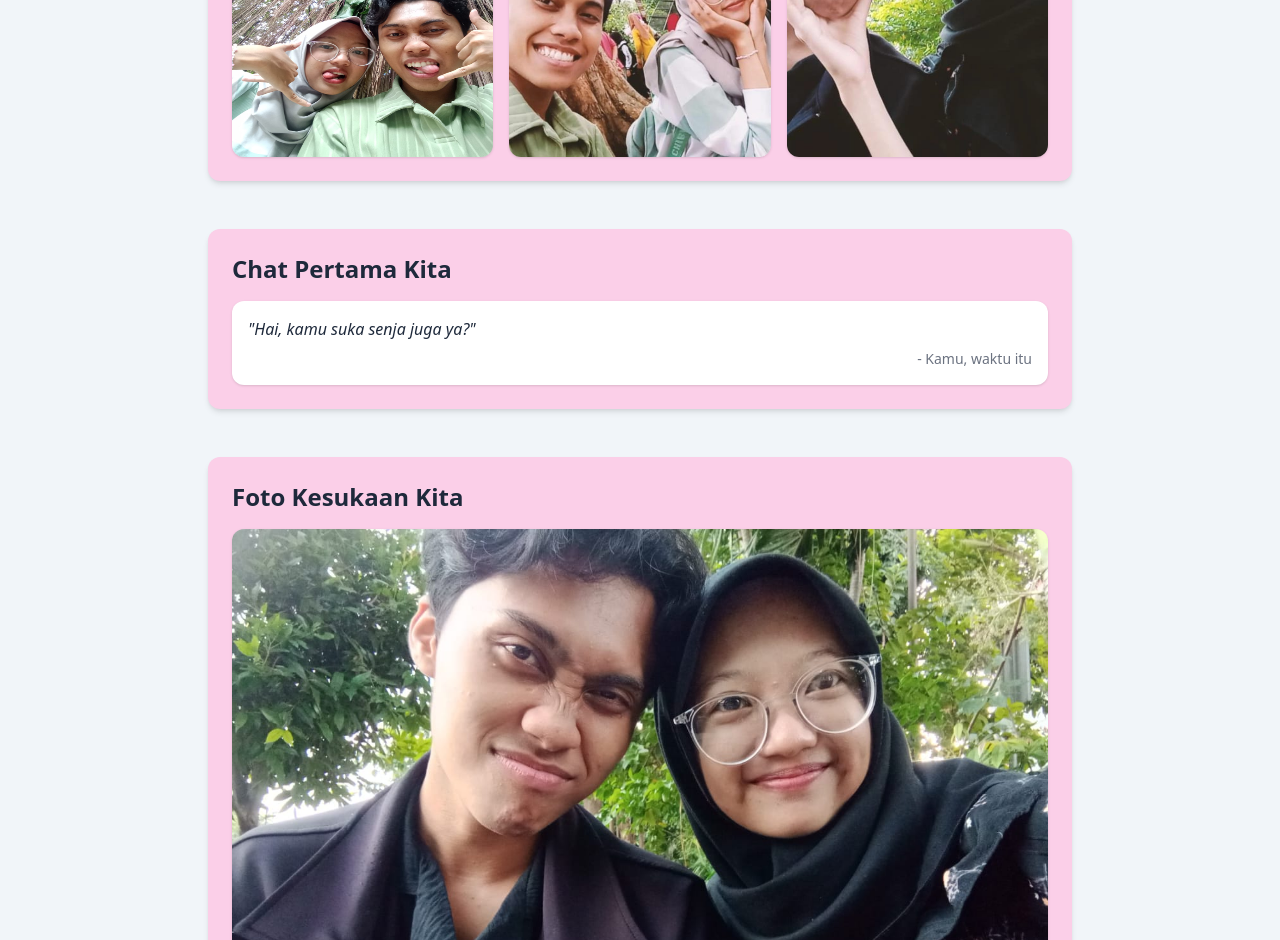
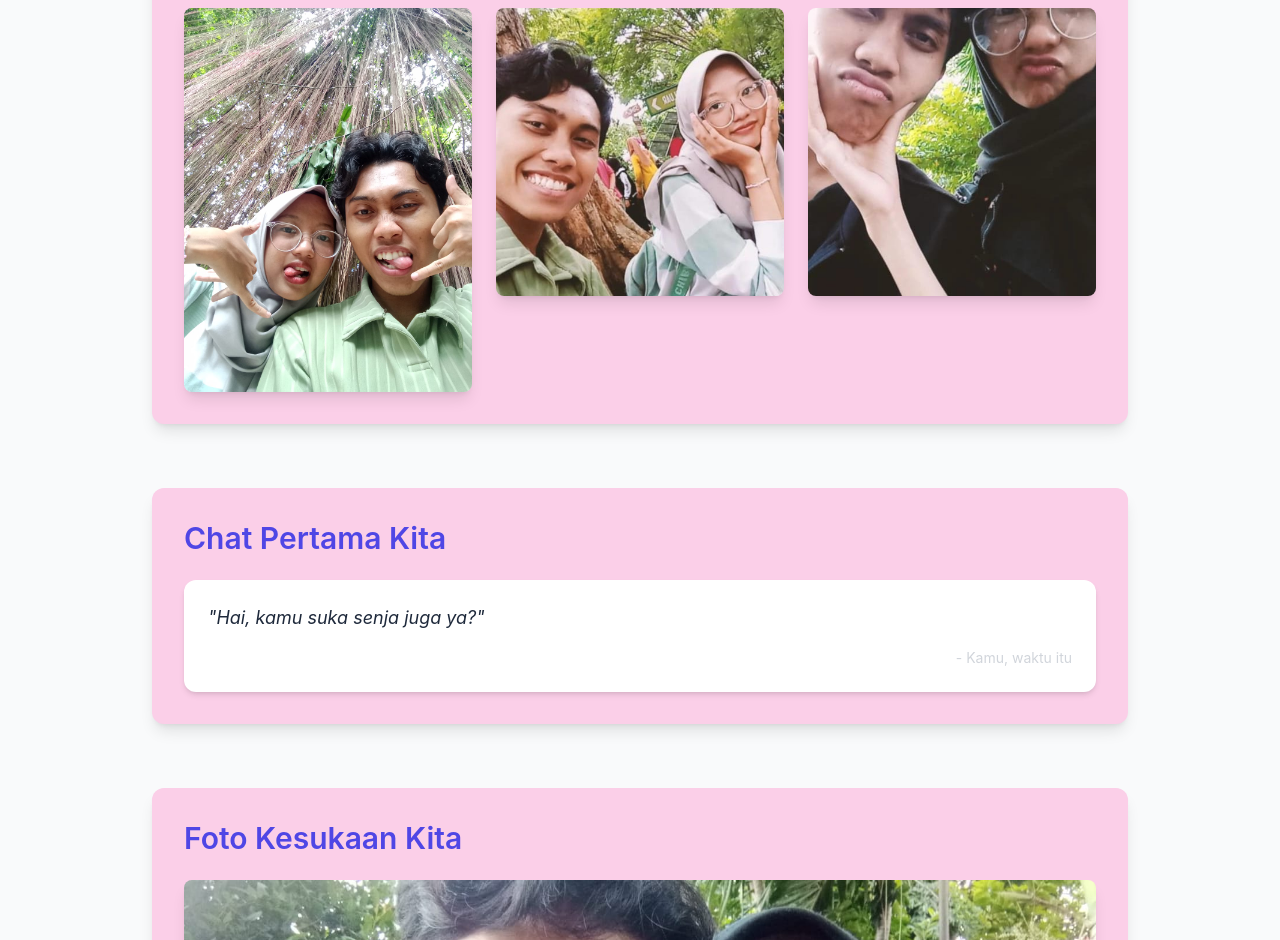
Before and after one commit to LoveYou-more/ForYou, a plain HTML site: page index.html in a window 1280 px wide. Shown: the part 464-1404 px from the top of the page. Drawn offline with nearby package versions, Linux system fonts and the light colour scheme.

Commit message:
Update index.html

```diff
--- a/index.html
+++ b/index.html
@@ -14,58 +14,69 @@
           colors: {
             primary: '#4f46e5',
             accent: '#10b981',
-            background: '#f1f5f9',
+            background: '#f9fafb',
             text: '#1e293b',
+            secondary: '#fbcfe8',
+            muted: '#d1d5db',
+          },
+          fontFamily: {
+            sans: ['Inter', 'sans-serif'],
+            serif: ['Merriweather', 'serif'],
           },
         },
       },
     }
   </script>
 </head>
-<body class="bg-background text-text font-sans">
-  <header class="text-center py-8 bg-pink-200 text-white">
-    <h1 class="text-4xl font-bold">Kita Berdua</h1>
-    <p class="text-lg mt-2">Cerita indah yang tak akan pernah selesai</p>
+<body class="bg-background text-text font-sans antialiased">
+
+  <!-- Header -->
+  <header class="text-center py-12 bg-secondary text-white">
+    <h1 class="text-5xl font-bold">Kita Berdua</h1>
+    <p class="text-lg mt-4">Cerita indah yang tak akan pernah selesai</p>
   </header>
 
-  <main class="max-w-4xl mx-auto px-4 py-8 space-y-12">
+  <!-- Main Content -->
+  <main class="max-w-5xl mx-auto px-6 py-12 space-y-16">
     <!-- Waktu Pacaran -->
     <section class="text-center">
-      <h2 class="text-2xl font-semibold mb-2">Sudah Berapa Lama Kita Bersama?</h2>
+      <h2 class="text-3xl font-semibold text-primary mb-4">Sudah Berapa Lama Kita Bersama?</h2>
       <p id="timer" class="text-xl font-mono text-accent"></p>
     </section>
 
     <!-- Galeri Kita -->
-    <section class="h-auto w-auto p-6 bg-pink-200 rounded-xl shadow-md">
-      <h2 class="text-2xl font-semibold mb-4">Galeri Kita</h2>
-      <div class="grid grid-cols-2 md:grid-cols-3 gap-4">
-        <img src="foto1.jpg" class="rounded-xl shadow aspect-square" alt="Galeri 1">
-        <img src="foto2.jpg" class="rounded-xl shadow aspect-square" alt="Galeri 2">
-        <img src="foto3.jpg" class="rounded-xl shadow aspect-square" alt="Galeri 3">
+    <section class="p-8 bg-secondary rounded-xl shadow-lg">
+      <h2 class="text-3xl font-semibold text-primary mb-6">Galeri Kita</h2>
+      <div class="grid grid-cols-1 sm:grid-cols-2 md:grid-cols-3 gap-6">
+        <img src="foto1.jpg" class="rounded-lg shadow-lg transition-transform duration-300 hover:scale-105" alt="Galeri 1">
+        <img src="foto2.jpg" class="rounded-lg shadow-lg transition-transform duration-300 hover:scale-105" alt="Galeri 2">
+        <img src="foto3.jpg" class="rounded-lg shadow-lg transition-transform duration-300 hover:scale-105" alt="Galeri 3">
       </div>
     </section>
 
     <!-- Chat Pertama -->
-    <section class="h-auto w-auto p-6 bg-pink-200 rounded-xl shadow-md">
-      <h2 class="text-2xl font-semibold mb-4">Chat Pertama Kita</h2>
-      <div class="bg-white rounded-xl p-4 shadow">
-        <p class="italic">"Hai, kamu suka senja juga ya?"</p>
-        <p class="text-right text-sm mt-2 text-gray-500">- Kamu, waktu itu</p>
+    <section class="p-8 bg-secondary rounded-xl shadow-lg">
+      <h2 class="text-3xl font-semibold text-primary mb-6">Chat Pertama Kita</h2>
+      <div class="bg-white rounded-xl p-6 shadow-md">
+        <p class="italic text-lg">"Hai, kamu suka senja juga ya?"</p>
+        <p class="text-right text-sm mt-4 text-muted">- Kamu, waktu itu</p>
       </div>
     </section>
 
     <!-- Foto Kesukaan Kita -->
-    <section class="h-auto w-auto p-6 bg-pink-200 rounded-xl shadow-md">
-      <h2 class="text-2xl font-semibold mb-4">Foto Kesukaan Kita</h2>
-      <img src="foto4.jpg" alt="Foto Kesukaan" class="rounded-xl shadow mx-auto">
-      <p class="text-center mt-2 text-sm text-gray-600 italic">Foto waktu kita jalan di taman</p>
+    <section class="p-8 bg-secondary rounded-xl shadow-lg">
+      <h2 class="text-3xl font-semibold text-primary mb-6">Foto Kesukaan Kita</h2>
+      <img src="foto4.jpg" alt="Foto Kesukaan" class="rounded-lg shadow-lg mx-auto transition-transform duration-300 hover:scale-105">
+      <p class="text-center mt-4 text-sm text-muted italic">Foto waktu kita jalan di taman</p>
     </section>
   </main>
 
-  <footer class="text-center text-sm py-6 text-gray-500">
+  <!-- Footer -->
+  <footer class="text-center text-sm py-8 text-muted">
     &copy; 2025 Kita Berdua | Dibuat dengan cinta
   </footer>
 
+  <!-- JavaScript untuk Timer -->
   <script>
     // Kalkulator berapa lama pacaran
     const timerEl = document.getElementById('timer');
```
